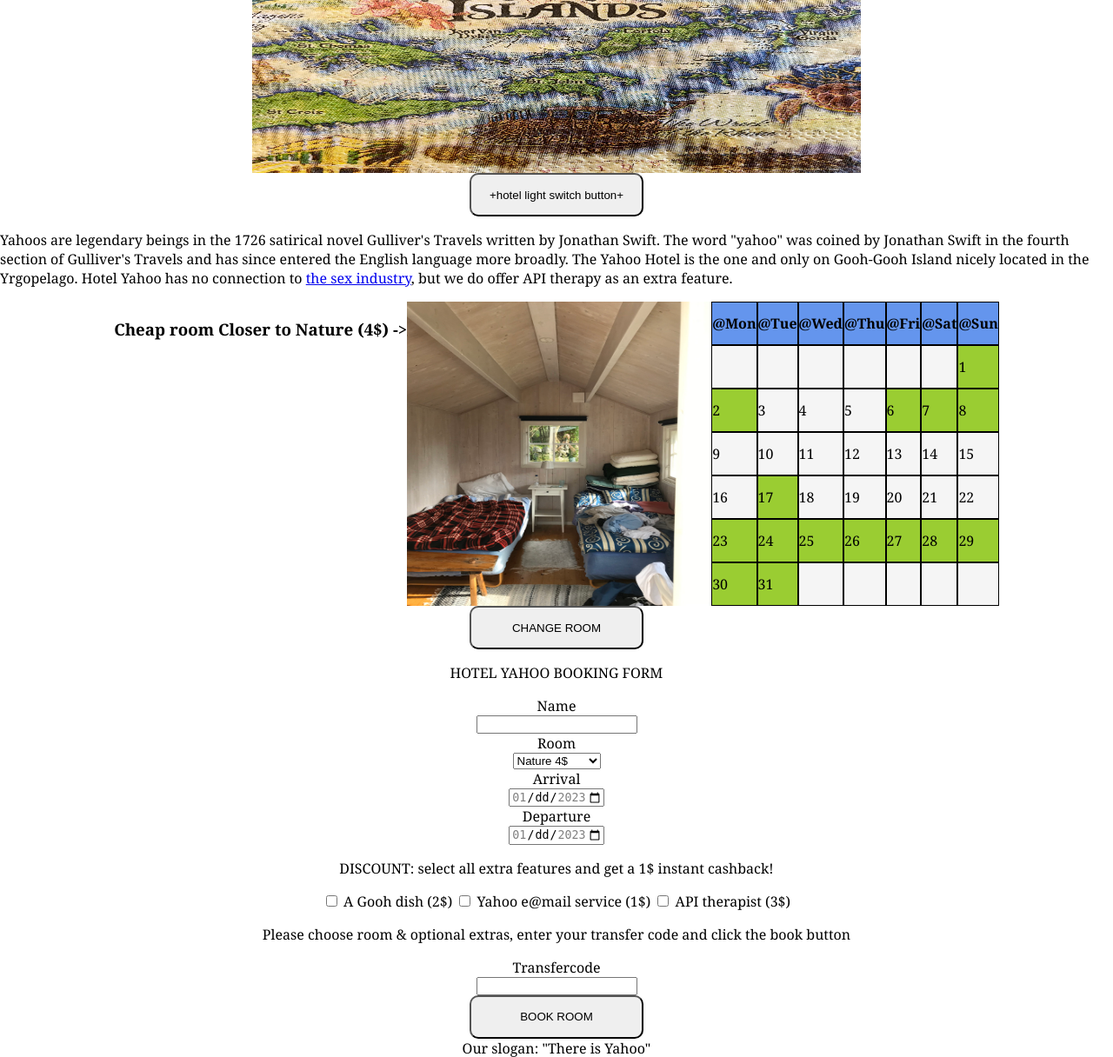
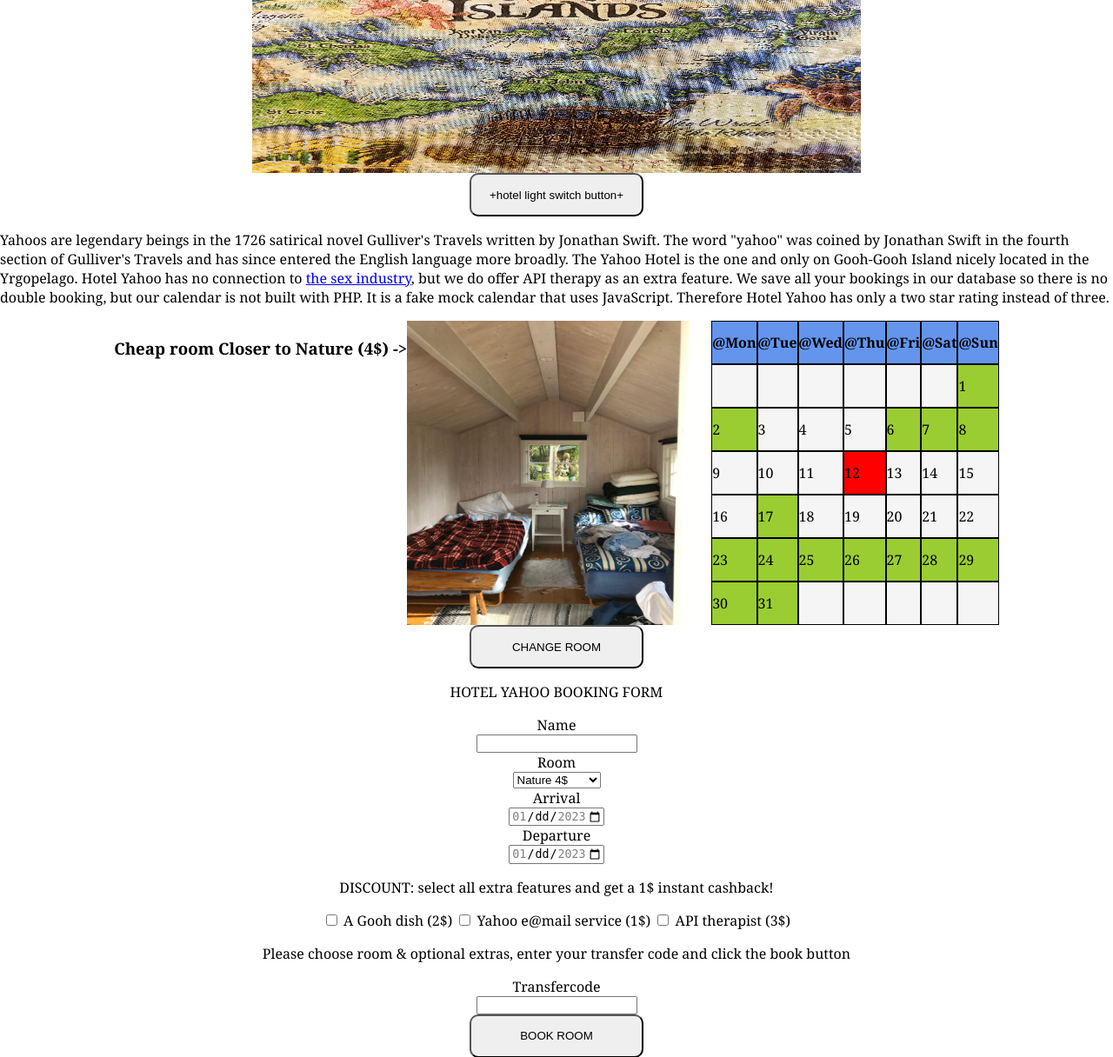
Before and after one commit to gustavenoksson/hotel-yahoo, a PHP site: page / in a window 1280 px wide. Shown: the part 23-1239 px from the top of the page at 87% size. Run offline with PHP 8.4, Linux system fonts and the light colour scheme.

Commit message:
Update index.php

```diff
--- a/index.php
+++ b/index.php
@@ -17,7 +17,7 @@ require __DIR__ . '/header.php';
         </button>
     </div>
 
-          <p>Yahoos are legendary beings in the 1726 satirical novel Gulliver's Travels written by Jonathan Swift. The word "yahoo" was coined by Jonathan Swift in the fourth section of Gulliver's Travels and has since entered the English language more broadly. The Yahoo Hotel is the one and only on Gooh-Gooh Island nicely located in the Yrgopelago. Hotel Yahoo has no connection to <a href="https://sv.wikipedia.org/wiki/Sexbranschen">the sex industry</a>, but we do offer API therapy as an extra feature.</p>
+    <p>Yahoos are legendary beings in the 1726 satirical novel Gulliver's Travels written by Jonathan Swift. The word "yahoo" was coined by Jonathan Swift in the fourth section of Gulliver's Travels and has since entered the English language more broadly. The Yahoo Hotel is the one and only on Gooh-Gooh Island nicely located in the Yrgopelago. Hotel Yahoo has no connection to <a href="https://sv.wikipedia.org/wiki/Sexbranschen">the sex industry</a>, but we do offer API therapy as an extra feature. We save all your bookings in our database so there is no double booking, but our calendar is not built with PHP. It is a fake mock calendar that uses JavaScript. Therefore Hotel Yahoo has only a two star rating instead of three.</p>
 
     <div class="calendar">
         <h3>Cheap room Closer to Nature (4$) -></h3>
@@ -58,7 +58,7 @@ require __DIR__ . '/header.php';
                     <td class="r3">9</td>
                     <td class="r2">10</td>
                     <td class="r2">11</td>
-                                                  <td class="r2">12</td>
+                    <td id="rr">12</td>
                     <td class="r2">13</td>
                     <td class="r2">14</td>
                     <td class="r2">15</td>
```
Lines whose indentation alone changed are shown as unchanged.
